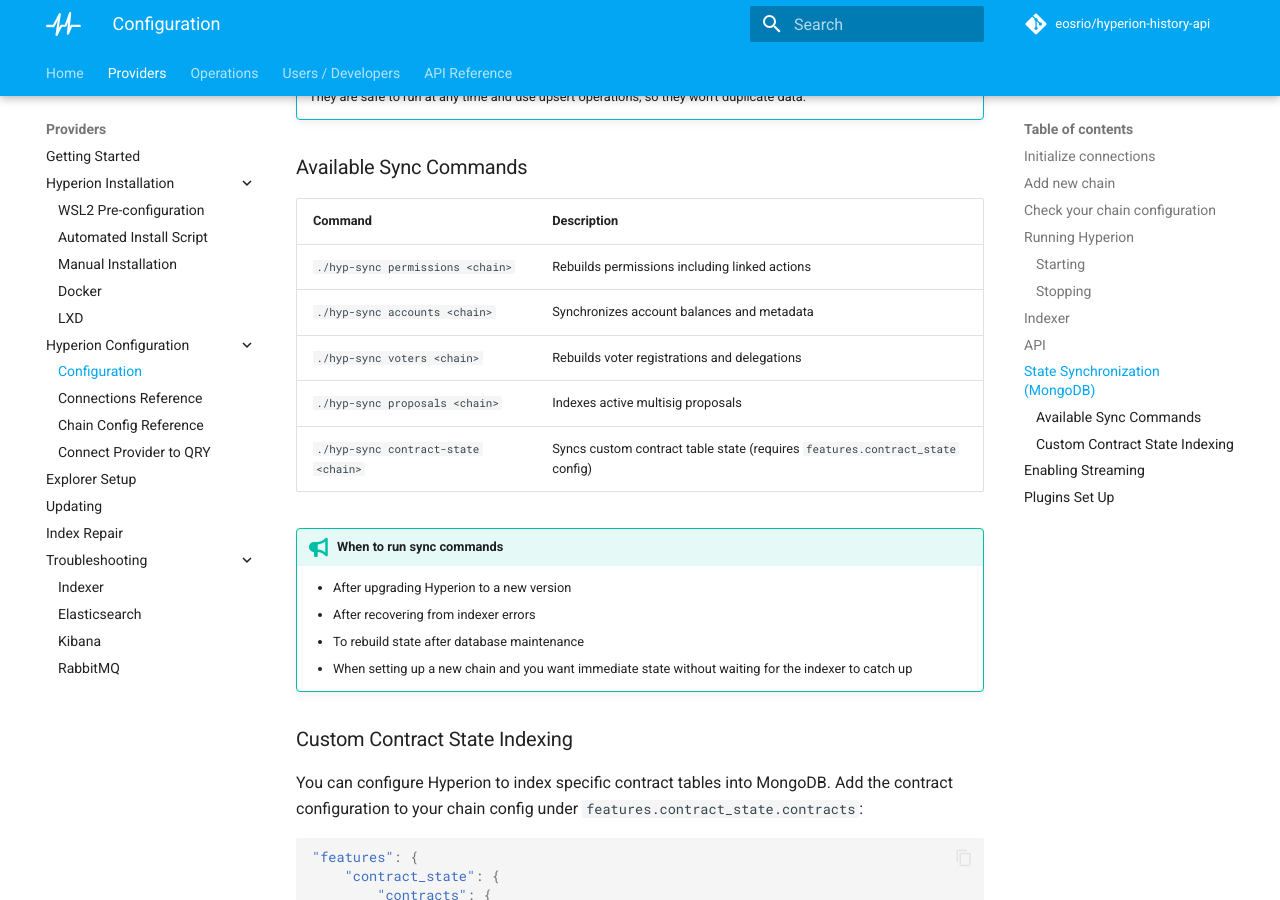
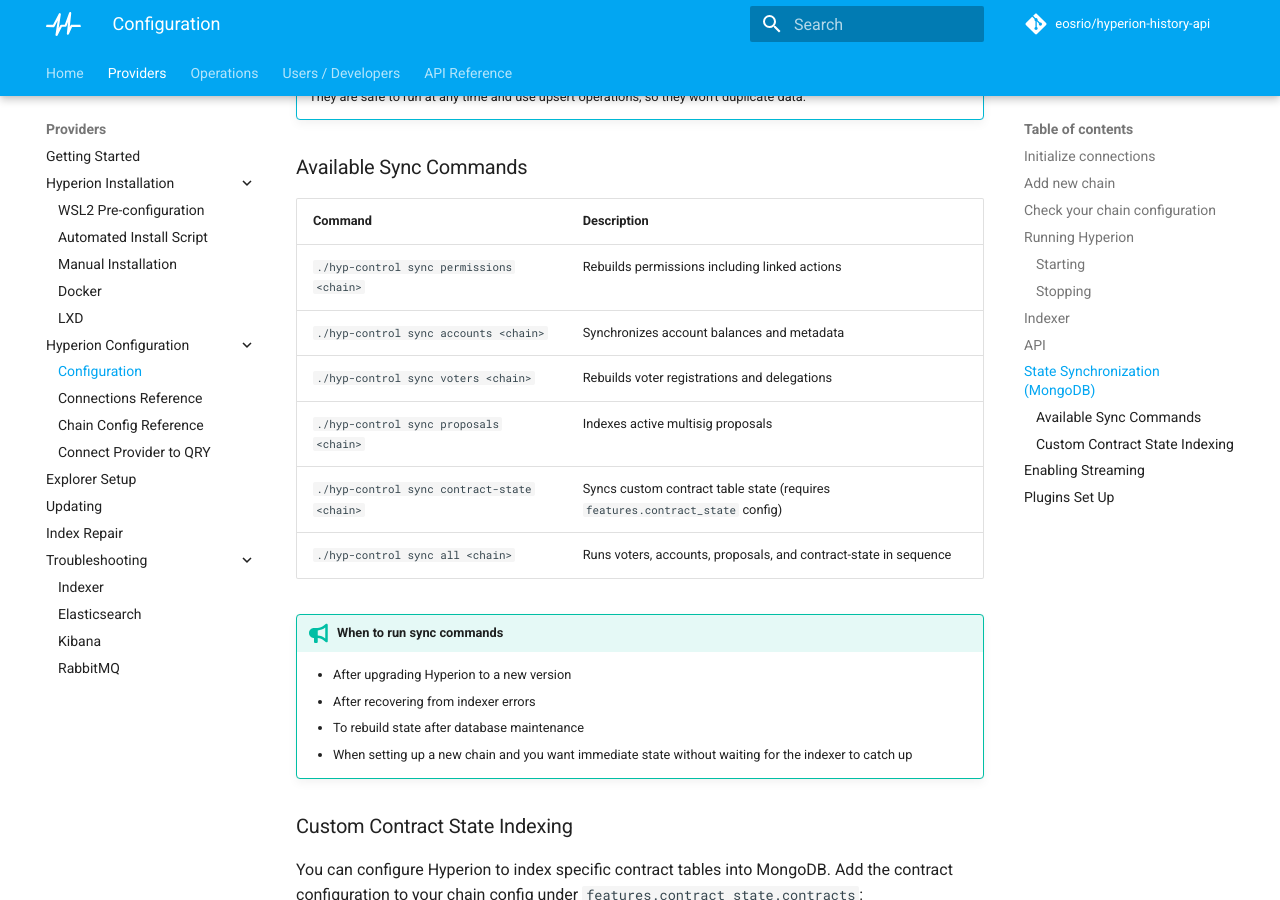
Before and after one commit to eosrio/hyperion-docs, an MkDocs documentation site: the page built from docs/providers/setup/hyperion_configuration.md, in a window 1280 px wide and 900 px high, scrolled down 4903 px. Built offline with MkDocs 1.6.1 and Material for MkDocs 9.7.7, drawn with Linux system fonts in a browser that asks for light colours; comment, search, counter and statistics services are not loaded; the version menu is left out.

Commit message:
docs: fix state sync commands (hyp-sync -> hyp-control sync)
The hyp-sync wrapper does not exist; the CLI is hyp-control with a 'sync' subcommand. Updated the State Synchronization (MongoDB) table and added the 'sync all' row.

```diff
--- a/docs/providers/setup/hyperion_configuration.md
+++ b/docs/providers/setup/hyperion_configuration.md
@@ -173,11 +173,12 @@ Hyperion stores chain state in MongoDB collections: `accounts`, `permissions`, `
 
 | Command | Description |
 |---------|-------------|
-| `./hyp-sync permissions <chain>` | Rebuilds permissions including linked actions |
-| `./hyp-sync accounts <chain>` | Synchronizes account balances and metadata |
-| `./hyp-sync voters <chain>` | Rebuilds voter registrations and delegations |
-| `./hyp-sync proposals <chain>` | Indexes active multisig proposals |
-| `./hyp-sync contract-state <chain>` | Syncs custom contract table state (requires `features.contract_state` config) |
+| `./hyp-control sync permissions <chain>` | Rebuilds permissions including linked actions |
+| `./hyp-control sync accounts <chain>` | Synchronizes account balances and metadata |
+| `./hyp-control sync voters <chain>` | Rebuilds voter registrations and delegations |
+| `./hyp-control sync proposals <chain>` | Indexes active multisig proposals |
+| `./hyp-control sync contract-state <chain>` | Syncs custom contract table state (requires `features.contract_state` config) |
+| `./hyp-control sync all <chain>` | Runs voters, accounts, proposals, and contract-state in sequence |
 
 !!! tip "When to run sync commands"
     - After upgrading Hyperion to a new version
```
